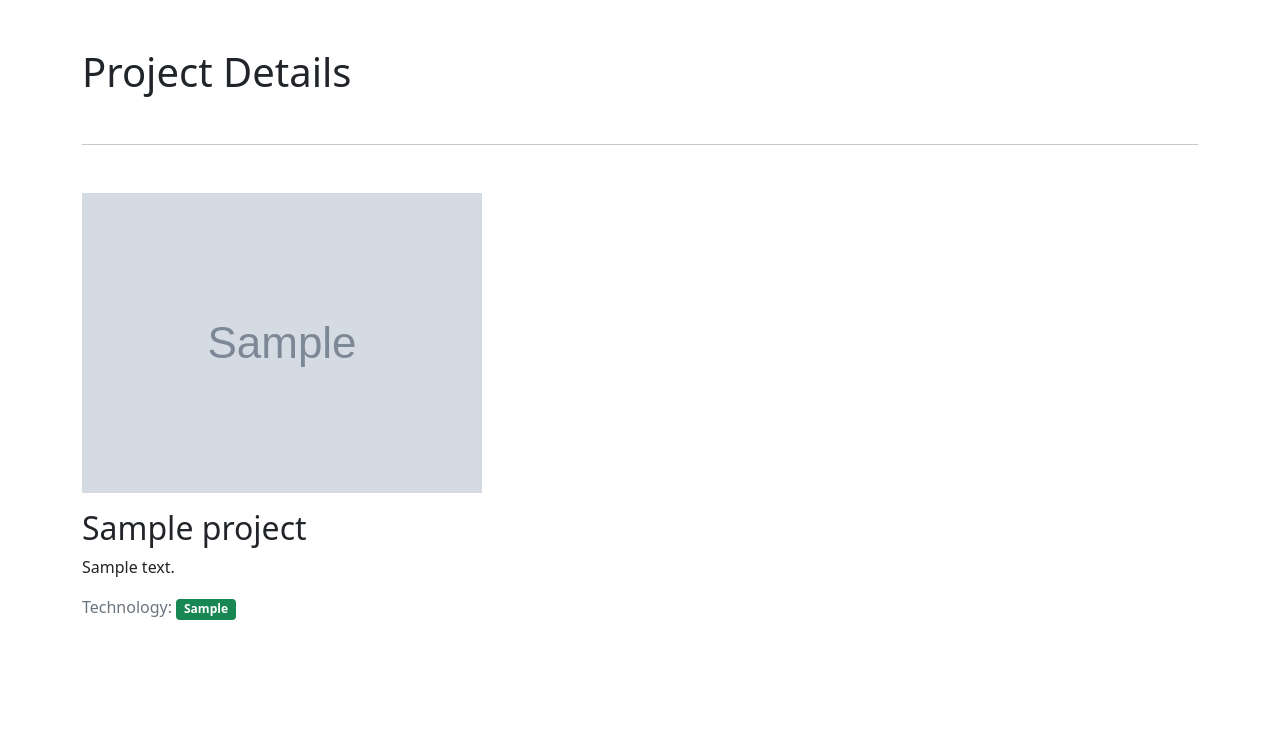
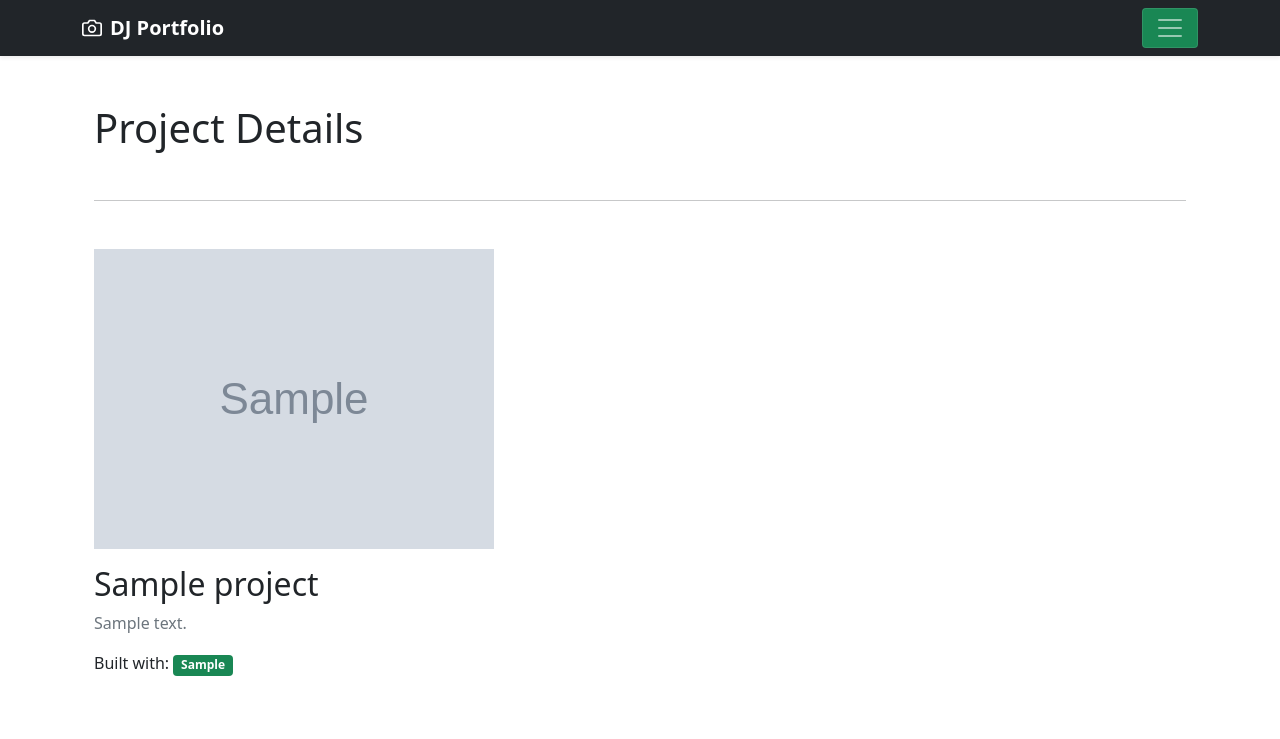
Before and after one commit to abyabrkal/djportfolio, a Django app: page /projects/1 in a window 1280 px wide. Shown: the top 739 px of the page. Run offline with Django 3.2, Linux system fonts and the light colour scheme; tables that the repository leaves empty hold one stand-in row (values such as "Sample post"); grey boxes marked "Sample" are stand-in pictures.

Commit message:
UI Styling updated with navbar.

```diff
--- /dev/null
+++ b/projects/templates/projects/base.html
@@ -0,0 +1,57 @@
+<!DOCTYPE html>
+<html lang="en">
+<head>
+    <meta charset="UTF-8">
+    <meta name="viewport" content="width=device-width, initial-scale=1">
+    <meta name="description" content="django portfolio app">
+    <meta name="author" content="AbyKal">
+    <title>DJ Portfolio</title>
+    <link href="https://cdn.jsdelivr.net/npm/bootstrap@5.0.0-beta3/dist/css/bootstrap.min.css" rel="stylesheet" integrity="sha384-eOJMYsd53ii+scO/bJGFsiCZc+5NDVN2yr8+0RDqr0Ql0h+rP48ckxlpbzKgwra6" crossorigin="anonymous">
+</head>
+<body>
+    <header>
+      <div class="collapse bg-dark bg-gradient" id="navbarHeader">
+        <div class="container">
+          <div class="row">
+            <div class="col-sm-8 col-md-7 py-4">
+              <h4 class="text-white">About</h4>
+              <p class="text-muted">DJ Portfolio. A portfolio app made in Django and Python, showing off projects. And more coming soon.</p>
+            </div>
+            <div class="col-sm-4 offset-md-1 py-4">
+              <h4 class="text-white">Contact</h4>
+              <ul class="list-unstyled">
+                <li><a href="#" class="text-white">Follow on Twitter</a></li>
+                <li><a href="#" class="text-white">Like on Facebook</a></li>
+                <li><a href="#" class="text-white">Email me</a></li>
+              </ul>
+            </div>
+          </div>
+        </div>
+      </div>
+      <div class="navbar navbar-dark bg-dark shadow-sm">
+        <div class="container">
+          <a href="{% url 'projects:all_projects'  %}" class="navbar-brand d-flex align-items-center">
+            <svg xmlns="http://www.w3.org/2000/svg" width="20" height="20" fill="none" stroke="currentColor" stroke-linecap="round" stroke-linejoin="round" stroke-width="2" aria-hidden="true" class="me-2" viewBox="0 0 24 24"><path d="M23 19a2 2 0 0 1-2 2H3a2 2 0 0 1-2-2V8a2 2 0 0 1 2-2h4l2-3h6l2 3h4a2 2 0 0 1 2 2z"/><circle cx="12" cy="13" r="4"/></svg>
+            <strong>DJ Portfolio</strong>
+          </a>
+          <button class="navbar-toggler bg-success" type="button" data-bs-toggle="collapse" data-bs-target="#navbarHeader" aria-controls="navbarHeader" aria-expanded="false" aria-label="Toggle navigation">
+            <span class="navbar-toggler-icon"></span>
+          </button>
+        </div>
+      </div>
+    </header>
+
+
+    <div class="container">
+        {% block content %}
+
+        {% endblock content %}
+    </div>
+
+
+    <!-- Bootstrap Javascript -->
+    <script src="https://cdn.jsdelivr.net/npm/bootstrap@5.0.0-beta3/dist/js/bootstrap.bundle.min.js" integrity="sha384-JEW9xMcG8R+pH31jmWH6WWP0WintQrMb4s7ZOdauHnUtxwoG2vI5DkLtS3qm9Ekf" crossorigin="anonymous"></script>
+    <!-- Masonry -->
+    <script src="https://cdn.jsdelivr.net/npm/masonry-layout@4.2.2/dist/masonry.pkgd.min.js" integrity="sha384-GNFwBvfVxBkLMJpYMOABq3c+d3KnQxudP/mGPkzpZSTYykLBNsZEnG2D9G/X/+7D" crossorigin="anonymous" async></script>
+</body>
+</html>
--- a/projects/templates/projects/detail.html
+++ b/projects/templates/projects/detail.html
@@ -1,29 +1,20 @@
+{% extends 'projects/base.html' %}
+
 {% load static %}
 
-<!DOCTYPE html>
-<html lang="en">
-<head>
-    <meta charset="UTF-8">
-    <meta name="viewport" content="width=device-width, initial-scale=1">
-    <meta name="description" content="">
-    <meta name="author" content="AbyKal">
-    <title>DJ Portfolio</title>
-    <link href="https://cdn.jsdelivr.net/npm/bootstrap@5.0.0-beta3/dist/css/bootstrap.min.css" rel="stylesheet" integrity="sha384-eOJMYsd53ii+scO/bJGFsiCZc+5NDVN2yr8+0RDqr0Ql0h+rP48ckxlpbzKgwra6" crossorigin="anonymous">
-</head>
-<body>
+{% block content %}
     <main class="container py-5">
       <h1>Project Details</h1>
         <hr class="my-5">
-        <img src="{% static project.image %}" alt="project image"/>
-        <h2 class="mt-3">{{project.title}}</h2>
-        <p>{{project.description}}</p>
-        <p class="text-secondary">Technology: <span class="badge bg-success">{{project.technology}}</span></p>
-    </main>
-
-
-    <!-- Bootstrap Javascript -->
-    <script src="https://cdn.jsdelivr.net/npm/bootstrap@5.0.0-beta3/dist/js/bootstrap.bundle.min.js" integrity="sha384-JEW9xMcG8R+pH31jmWH6WWP0WintQrMb4s7ZOdauHnUtxwoG2vI5DkLtS3qm9Ekf" crossorigin="anonymous"></script>
-    <!-- Masonry -->
-    <script src="https://cdn.jsdelivr.net/npm/masonry-layout@4.2.2/dist/masonry.pkgd.min.js" integrity="sha384-GNFwBvfVxBkLMJpYMOABq3c+d3KnQxudP/mGPkzpZSTYykLBNsZEnG2D9G/X/+7D" crossorigin="anonymous" async></script>
-</body>
-</html>
+        <div class="row">
+            <div class="col-md-8">
+                <img src="{% static project.image %}" alt="project image"/>
+            </div>
+        </div>
+        <div class="col-md-4">
+            <h2 class="mt-3">{{project.title}}</h2>
+            <p class="text-secondary">{{project.description}}</p>
+            <p>Built with: <span class="badge bg-success">{{project.technology}}</span></p>
+        </div>
+       </main>
+{% endblock content %}
```
Also changed, not shown: projects/templates/projects/all_projects.html (+4 -19 lines), projects/templates/projects/index.html (deleted, +0 -17 lines).
